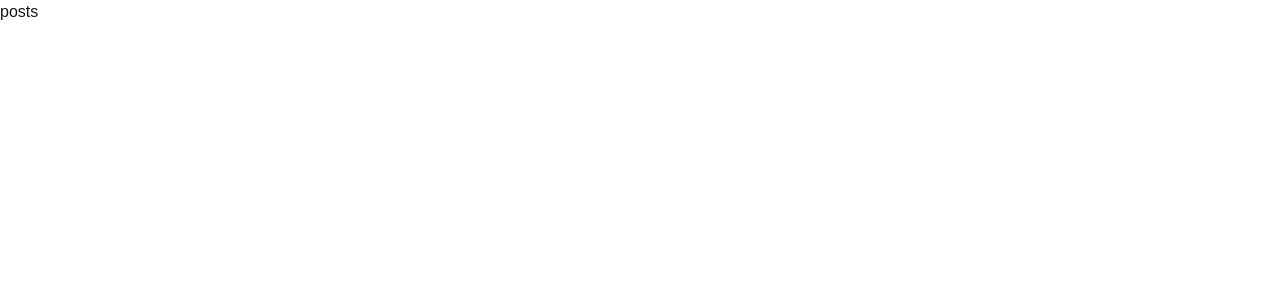
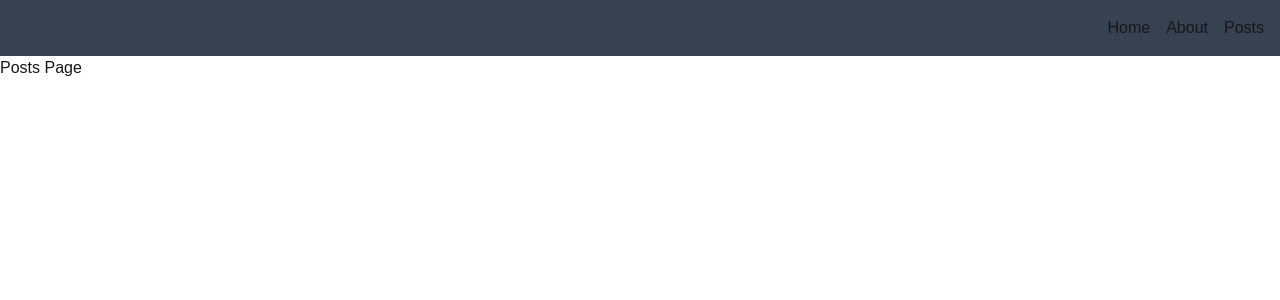
Before and after one commit to Deremas/alx-project-0x02-setup, a Next.js app in the folder alx-project-0x02/: page /posts in a window 1280 px wide. Shown: the top 300 px of the page. Built offline with nearby package versions, Linux system fonts and the light colour scheme.

Commit message:
posts page created

```diff
--- /dev/null
+++ b/alx-project-0x02/components/common/PostCard.tsx
@@ -0,0 +1,11 @@
+import React from 'react'
+
+type Props = {}
+
+const PostCard = (props: Props) => {
+  return (
+    <div>PostCard</div>
+  )
+}
+
+export default PostCard
--- a/alx-project-0x02/components/layout/Header.tsx
+++ b/alx-project-0x02/components/layout/Header.tsx
@@ -5,7 +5,7 @@ const Header = (props: Props) => {
   return (
     <>
       <nav>
-        <ul>
+        <ul className="flex gap-4 p-4 bg-gray-700 justify-end">
           <li>
             <Link href="/home">Home</Link>
           </li>
@@ -17,7 +17,6 @@ const Header = (props: Props) => {
           </li>
         </ul>
       </nav>
-      <h1>Header</h1>
     </>
   );
 };
--- a/alx-project-0x02/interfaces/index.ts
+++ b/alx-project-0x02/interfaces/index.ts
@@ -17,3 +17,9 @@ export interface ButtonProps {
   size?: "small" | "medium" | "large";
   shape?: "rounded-sm" | "rounded-md" | "rounded-full";
 }
+
+export interface PostProps {
+  title: string;
+  content: string;
+  userId: number;
+}
--- a/alx-project-0x02/pages/about.tsx
+++ b/alx-project-0x02/pages/about.tsx
@@ -1,10 +1,10 @@
 import Button from "@/components/common/Button";
-
-type Props = {};
+import Header from "@/components/layout/Header";
 
 const about = () => {
   return (
     <>
+      <Header />
       <div className="p-8 flex flex-col gap-4 items-center">
         <h1 className="text-3xl font-bold">About Page</h1>
 
--- a/alx-project-0x02/pages/home.tsx
+++ b/alx-project-0x02/pages/home.tsx
@@ -3,6 +3,7 @@ import PostModal from "@/components/common/PostModal";
 import Card from "@/components/common/Card";
 import { INITIAL_POSTS } from "@/constants";
 import { Post } from "@/interfaces";
+import Header from "@/components/layout/Header";
 
 const home = () => {
   const [posts, setPosts] = useState<Post[]>(INITIAL_POSTS);
@@ -14,6 +15,7 @@ const home = () => {
 
   return (
     <>
+    <Header/>
       <div className="p-8">
         <h1 className="text-3xl font-bold text-center">Home Page</h1>
 
--- a/alx-project-0x02/pages/posts.tsx
+++ b/alx-project-0x02/pages/posts.tsx
@@ -1,11 +1,15 @@
-import React from 'react'
+import Header from "@/components/layout/Header";
+import React from "react";
 
-type Props = {}
+type Props = {};
 
 const posts = (props: Props) => {
   return (
-    <div>posts</div>
-  )
-}
+    <>
+      <Header />
+      <h1>Posts Page</h1>
+    </>
+  );
+};
 
-export default posts
+export default posts;
```
